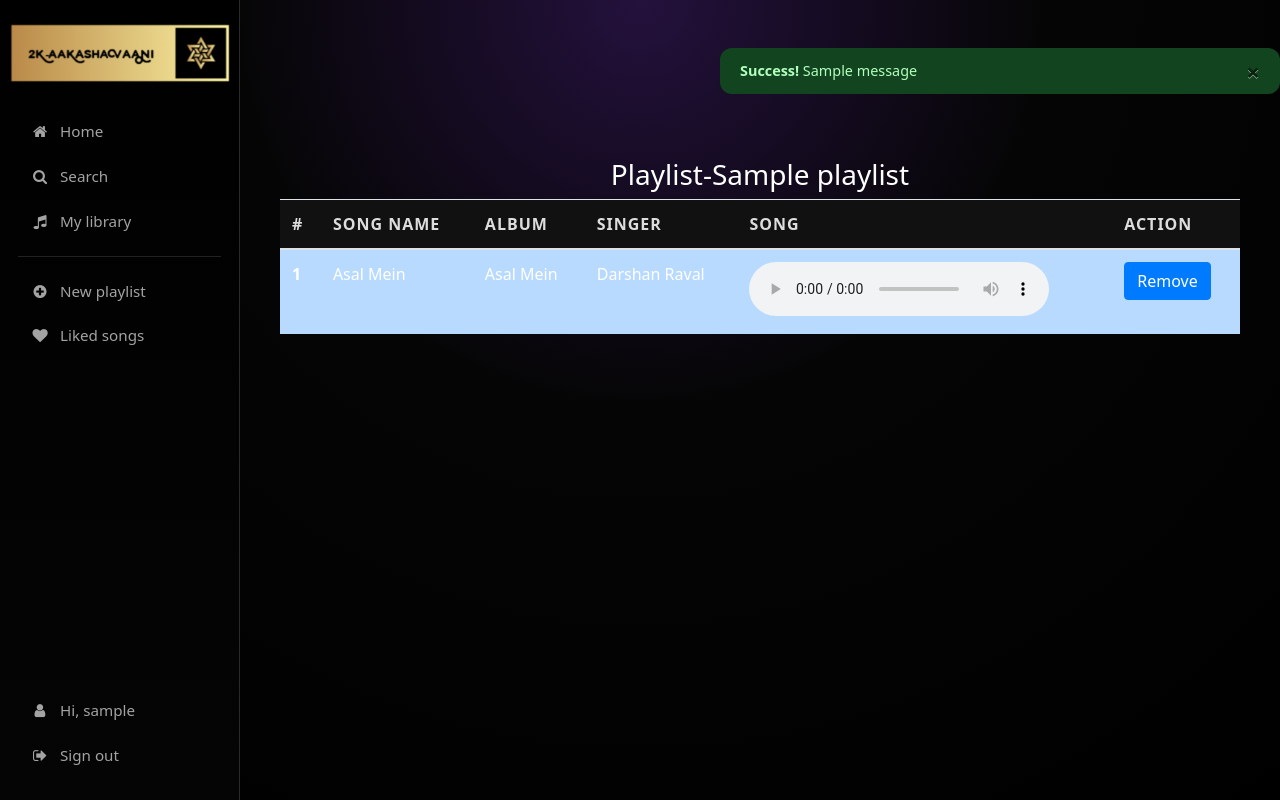
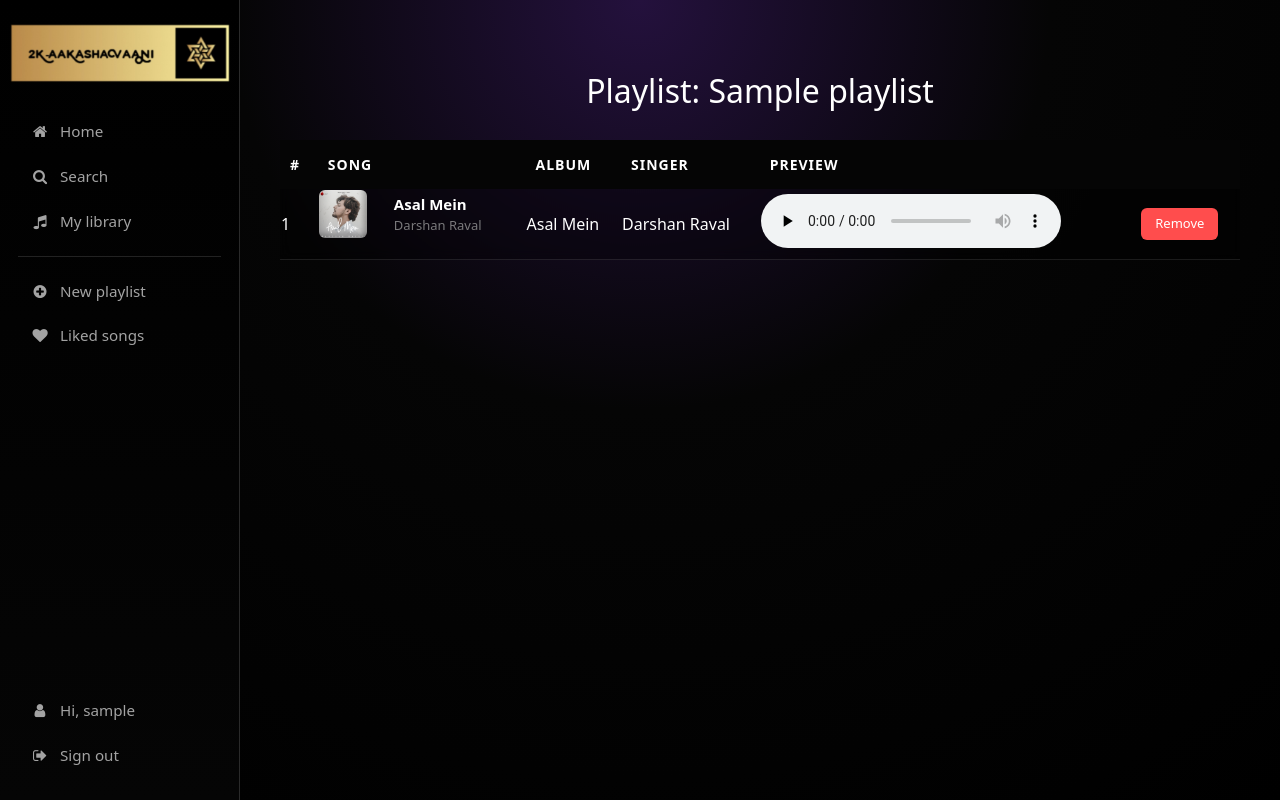
Before and after one commit to Karthik-Unni/2k-Aakashavaani, a Django app: a page that uses templates/musicapp/playlist_songs.html in a window 1280 px wide. Run offline with Django 3.2, Linux system fonts and the light colour scheme; a user stored in the database is signed in; data comes from the database, SQL or seed files in the repository; tables that the repository leaves empty hold one stand-in row (values such as "Sample post"); one stand-in notice (Sample message) is shown; some libraries are stand-ins or nearby versions.

Commit message:
cahnge mad for playlist

```diff
--- a/static/musicapp/css/musicplayer.css
+++ b/static/musicapp/css/musicplayer.css
@@ -674,3 +674,149 @@ thead tr {
     font-size: 13px;
     color: #aaa;
 }
+* Detail page black card with golden border */
+.song-detail-box {
+    background: #000000;              /* Black background */
+    border: 2px solid #ffb300;        /* Golden-Orange border */
+    border-radius: 18px;
+    padding: 32px;
+    width: 90%;
+    margin: 40px auto;
+    box-shadow: 0 8px 28px rgba(0,0,0,0.6);
+}
+/* Page heading */
+.fav-heading {
+    text-align: center;
+    color: white;
+    font-size: 32px;
+    margin-bottom: 20px;
+}
+
+/* Table Layout */
+.fav-table {
+    width: 95%;
+    margin: auto;
+    border-collapse: collapse;
+    background: rgba(0, 0, 0, 0.3);
+    color: white;
+}
+
+.fav-table thead th {
+    text-transform: uppercase;
+    padding: 15px;
+    background: rgba(0,0,0,0.6);
+    letter-spacing: 1px;
+}
+
+/* Rows */
+.song-row {
+    border-bottom: 1px solid rgba(255,255,255,0.1);
+    transition: 0.2s;
+    height: 70px;
+}
+
+.song-row:hover {
+    background: rgba(255,255,255,0.05);
+}
+
+/* Song info layout */
+.song-info {
+    display: flex;
+    align-items: center;
+    gap: 15px;
+}
+
+.cover-img {
+    width: 55px;
+    height: 55px;
+    border-radius: 4px;
+    object-fit: cover;
+}
+
+.title {
+    font-size: 15px;
+    font-weight: bold;
+}
+
+.artist {
+    font-size: 13px;
+    opacity: 0.7;
+}
+
+/* Remove button */
+.remove-btn {
+    background: #ff4d4d;
+    border: none;
+    padding: 6px 14px;
+    border-radius: 6px;
+    color: white;
+    cursor: pointer;
+}
+
+.remove-btn:hover {
+    background: #d93636;
+}
+/* Modern Table (Spotify Style) */
+.modern-table {
+    width: 100%;
+    border-collapse: collapse;
+    margin-top: 30px;
+    background: rgba(0, 0, 0, 0.3);
+    backdrop-filter: blur(6px);
+}
+
+.modern-table thead th {
+    padding: 14px 10px;
+    font-size: 14px;
+    font-weight: 700;
+    text-transform: uppercase;
+    color: #ffffff;
+    background: rgba(0, 0, 0, 0.7);
+}
+
+.modern-table tbody tr {
+    transition: background 0.2s ease;
+}
+
+.modern-table tbody tr:hover {
+    background: rgba(255, 255, 255, 0.08);
+}
+
+/* Song info layout */
+.song-info {
+    display: flex;
+    align-items: center;
+    gap: 15px;
+}
+
+.cover-img {
+    width: 48px;
+    height: 48px;
+    border-radius: 6px;
+    object-fit: cover;
+}
+
+.text .title {
+    font-size: 15px;
+    font-weight: 600;
+}
+
+.text .artist {
+    font-size: 13px;
+    color: #bbbbbb;
+}
+
+/* Remove Button */
+.remove-btn {
+    padding: 6px 14px;
+    background: #ff4d4d;
+    border: none;
+    border-radius: 6px;
+    color: white;
+    cursor: pointer;
+    transition: 0.2s;
+}
+
+.remove-btn:hover {
+    background: #cc0000;
+}
--- a/templates/musicapp/playlist.html
+++ b/templates/musicapp/playlist.html
@@ -17,7 +17,7 @@
     <div class="col-md-3">
       <div class="thumbnail">
         <a href="{% url 'playlist_songs' playlist.playlist_name %}">
-          <img src="{% static 'musicapp/images/bg.jpg' %}" class="img-responsive" height="200" width="200">
+          <img src="{% static 'musicapp/images/134.png' %}" class="img-responsive" height="200" width="200">
         </a>
         <center>
           <h4 style="margin-left:-50px">{{playlist.playlist_name}}</h4>
--- a/templates/musicapp/playlist_songs.html
+++ b/templates/musicapp/playlist_songs.html
@@ -1,61 +1,57 @@
 {% extends 'base.html' %}
 {% load socialaccount %}
-{% block title %} Playlist Songs {% endblock title %}
+{% block title %} Playlist – {{ playlist_name }} {% endblock title %}
 {% block body %}
-<br>
-{% if messages %}
-<ul class="messages" style="width: 600px;margin-left:400px">
-  {% for message in messages %}
-  <div class="alert alert-success">
-    <strong>Success!</strong> {{message}}
-    <button type="button" class="close" data-dismiss="alert" aria-label="Close">
-      <span aria-hidden="true">&times;</span>
-    </button>
-  </div>
-  {% endfor %}
-</ul>
-{% endif %}
-<br>
-<br>
-<center>
-  <h3>Playlist-{{playlist_name}}</h3>
-</center>
-<table class="table table-hover table-primary">
+
+<br><br>
+
+<h2 class="fav-heading">Playlist: {{ playlist_name }}</h2>
+
+<table class="modern-table">
     <thead>
         <tr>
-      <th scope="col">#</th>
-      <th scope="col">Song Name</th>
-      <th scope="col">Album</th>
-      <th scope="col">Singer</th>
-      <th scope="col">Song</th>
-      <th scope="col">Action</th>
-
+            <th>#</th>
+            <th>Song</th>
+            <th>Album</th>
+            <th>Singer</th>
+            <th>Preview</th>
+            <th></th>
         </tr>
     </thead>
+
     <tbody>
-    {% if songs %}
         {% for song in songs %}
-    <tr>
-      <th scope="row">{{forloop.counter}}</th>
-      <td><a href="{% url 'detail' song.id %}">{{song.name}}</a></td>
-      <td>{{song.album}}</td>
-      <td>{{song.singer}}</td>
+        <tr class="song-row">
+            <td>{{ forloop.counter }}</td>
+
+            <!-- Image + Song Info -->
+            <td class="song-info">
+                <img src="{{ song.song_img.url }}" class="cover-img">
+                <div class="text">
+                    <div class="title">{{ song.name }}</div>
+                    <div class="artist">{{ song.singer }}</div>
+                </div>
+            </td>
+
+            <td>{{ song.album }}</td>
+            <td>{{ song.singer }}</td>
+
+            <!-- Player -->
             <td>
-        <audio controls>
+                <audio controls preload="none">
                     <source src="{{ song.song_file.url }}" type="audio/mpeg">
                 </audio>
             </td>
+
             <td>
                 <form method="post">
                     {% csrf_token %}
-          <input class="btn btn-primary" type="submit" value="Remove" name={{song.id}}>
+                    <button class="remove-btn" name="{{ song.id }}">Remove</button>
                 </form>
             </td>
         </tr>
         {% endfor %}
-    {% endif %}
     </tbody>
 </table>
 
-
 {% endblock body %}
```
Also changed, not shown: static/musicapp/images/134.png (added), static/musicapp/images/bg.jpg (deleted). Lines whose indentation alone changed are shown as unchanged.
